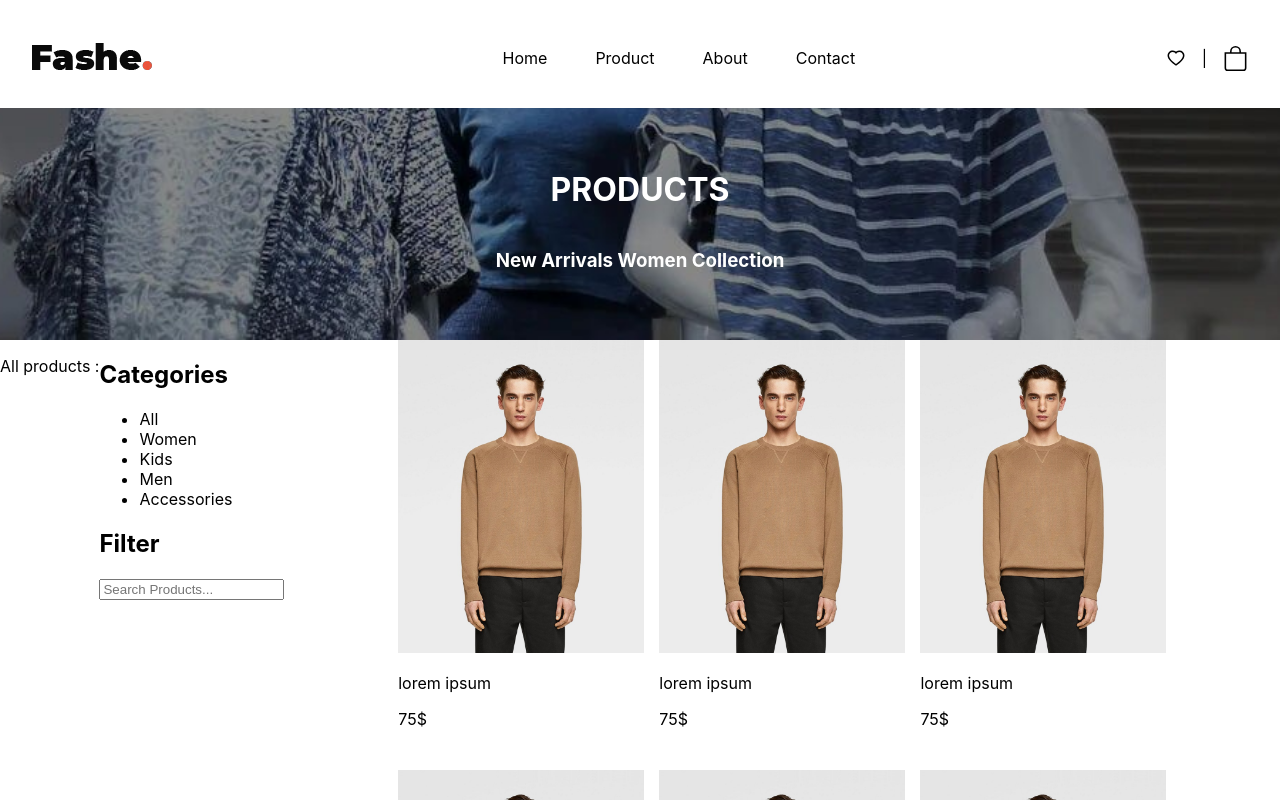
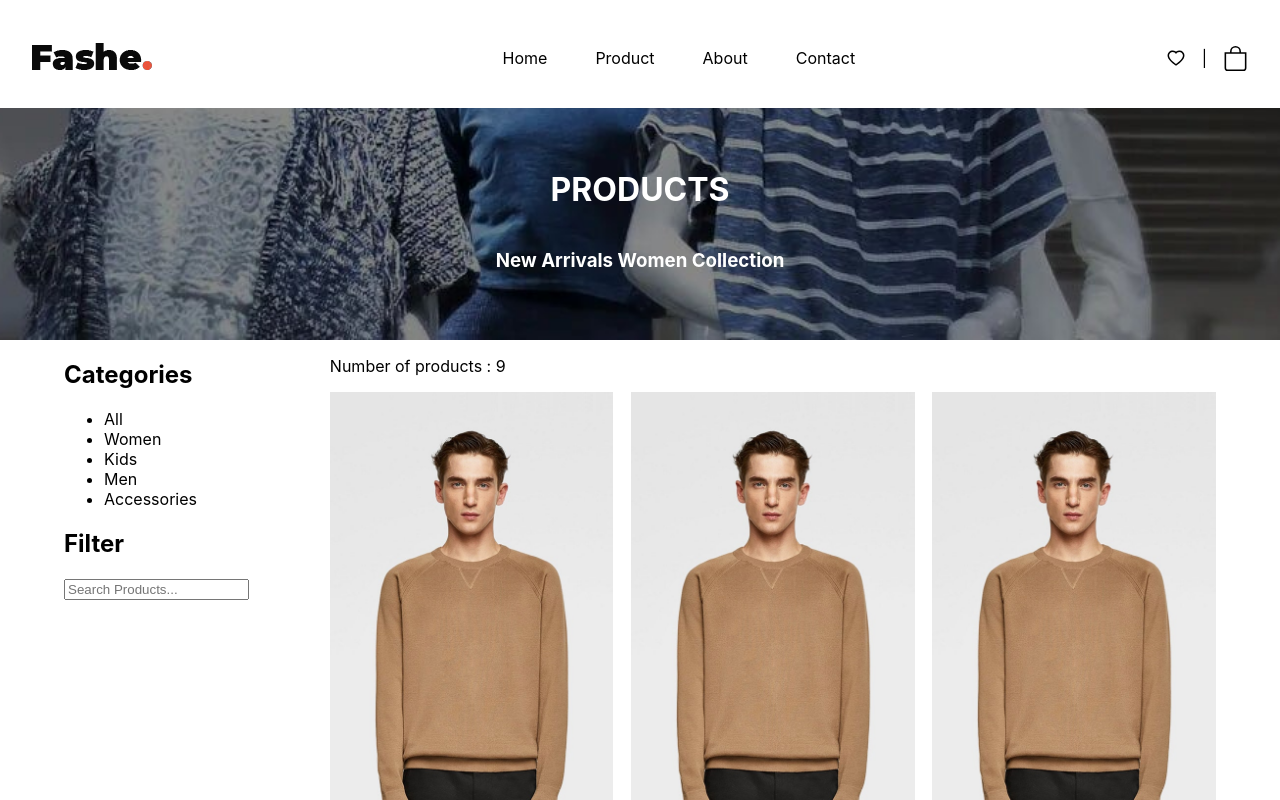
Before and after one commit to enzog96/cs_projet_react_Louis_Enzo, a React (Create React App) app: page /product in a window 1280 px wide. Shown: the top 800 px of the page. Built offline with nearby package versions, Linux system fonts and the light colour scheme.

Commit message:
product gallery with bg-image

```diff
--- a/src/components/products/ProductCount.js
+++ /dev/null
@@ -1,11 +0,0 @@
-import React from 'react';
-
-let allproducts = 15;
-
-export default function productCount(){
-    return(
-        <div>
-        <p>All products : {allproducts.length}</p>
-        </div>
-    )
-}
--- a/src/components/products/productItem.css
+++ b/src/components/products/productItem.css
@@ -1,6 +1,18 @@
+.col-2{
+    width: 100%;
+}
+
+.product-gallery-container{
+    display: flex;
+    grid-template-columns: 1fr 1fr;
+    justify-content: flex-end;
+    margin: 0 auto;
+    width: 90%;
+}
+
 .product-gallery{
+    margin-right: auto;
     display: grid;
-    width: 60%;
     gap: 2%;
     grid-template-columns: 1fr 1fr 1fr;
     margin: auto;
--- a/src/components/products/productItem.js
+++ b/src/components/products/productItem.js
@@ -21,14 +21,25 @@ export default class ProductItem extends React.Component {
     }
     render() {
         return(
+            <div>
+                <p>Number of products : {products.length}</p>
             <div className="product-gallery">
             {products.map((product) => (
-                <div key={product.id}>
-                <img className="image-product" src={product.img} alt={product.name}></img>
-                <p>{product.name}</p>
-                <p>{product.price}$</p>
+                <>
+                <div>
+                <div key={product.id} style={{
+                    backgroundImage: "url(" + product.img + ")",backgroundPosition: 'center',
+                    backgroundSize: 'cover',
+                    backgroundRepeat: 'no-repeat',
+                    height: "500px", maxWidth: "400px"}}></div>
+                <div>
+                    <p>{product.name}</p>
+                    <p>{product.price}$</p>
                 </div>
+                </div>
+                </>
                 ))}
+            </div>
             </div>
         )
     }
--- a/src/components/products/productfilters.css
+++ b/src/components/products/productfilters.css
@@ -1,3 +1,3 @@
-.product-gallery-container{
-    display: flex;
+.productfilters{
+    width: 30%;
 }
--- a/src/components/products/productfilters.js
+++ b/src/components/products/productfilters.js
@@ -3,7 +3,7 @@ import "./productfilters.css"
 
 export default function ProductFilters(){
     return(
-        <div>
+        <div className='productfilters'>
             <h2>Categories</h2>
             <ul>
                 <li>All</li>
--- a/src/routes/Product.js
+++ b/src/routes/Product.js
@@ -13,9 +13,9 @@ export default function Product() {
         <Navbar/>
         <Banner title="Products" subtitle="New Arrivals Women Collection" />
     <div className='product-gallery-container'>
-        <div><ProductCount/></div>
         <ProductFilters/>
-        <ProductItem/>
+        <div className="col-2">
+        <ProductItem/></div>
         </div>
     </div>
 )
```
